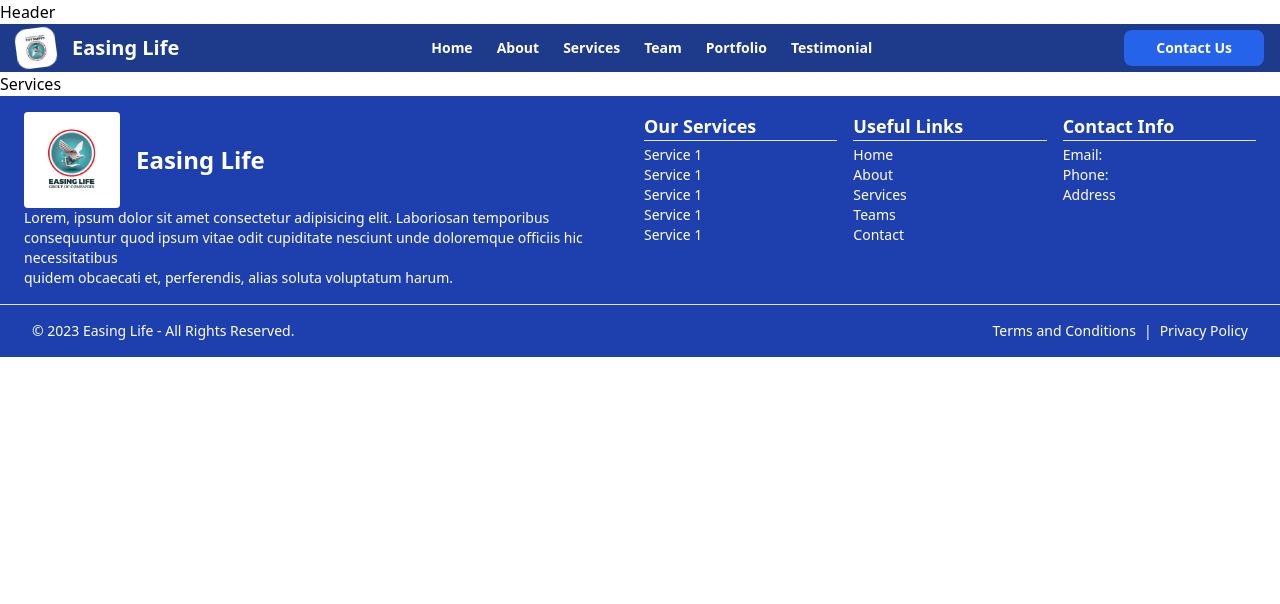
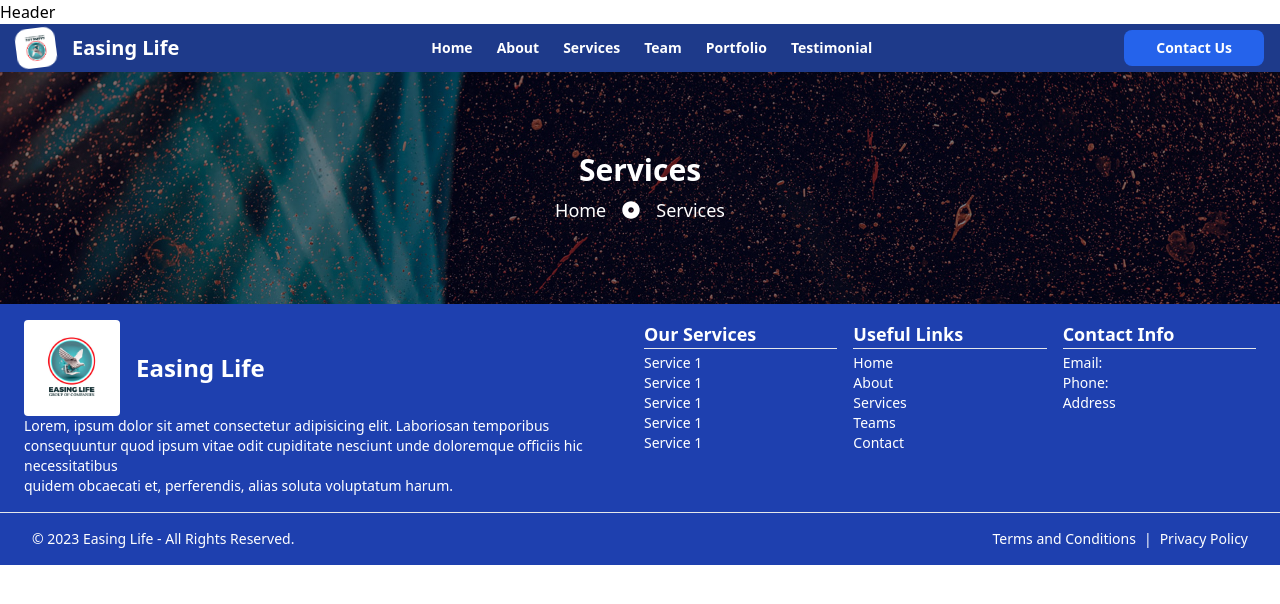
Before and after one commit to PeaceOloruntoba/friendly-fortnight, a React (Vite) app: page /services in a window 1280 px wide. Shown: the top 604 px of the page. Built offline with nearby package versions, Linux system fonts and the light colour scheme.

Commit message:
Update Services.jsx

```diff
--- a/src/pages/Services.jsx
+++ b/src/pages/Services.jsx
@@ -1,9 +1,10 @@
-import React from 'react'
+import React from "react";
+import PageHead from "../components/shared/PageHead";
 
 export default function Services() {
   return (
-    <div>
-      Services
+    <div className="flex flex-col w-full">
+      <PageHead name={"Services"} />
     </div>
-  )
+  );
 }
```
